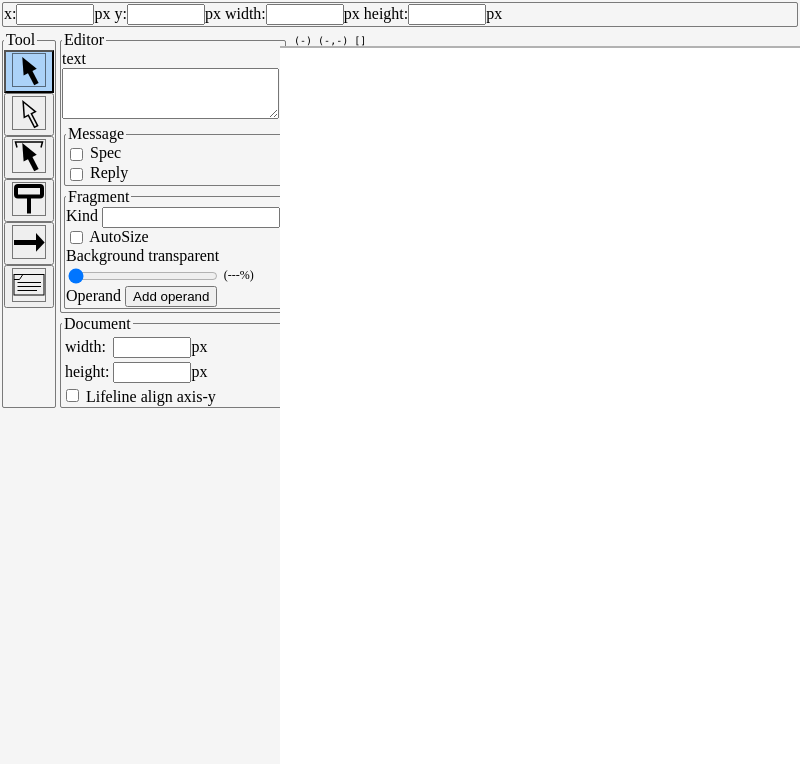
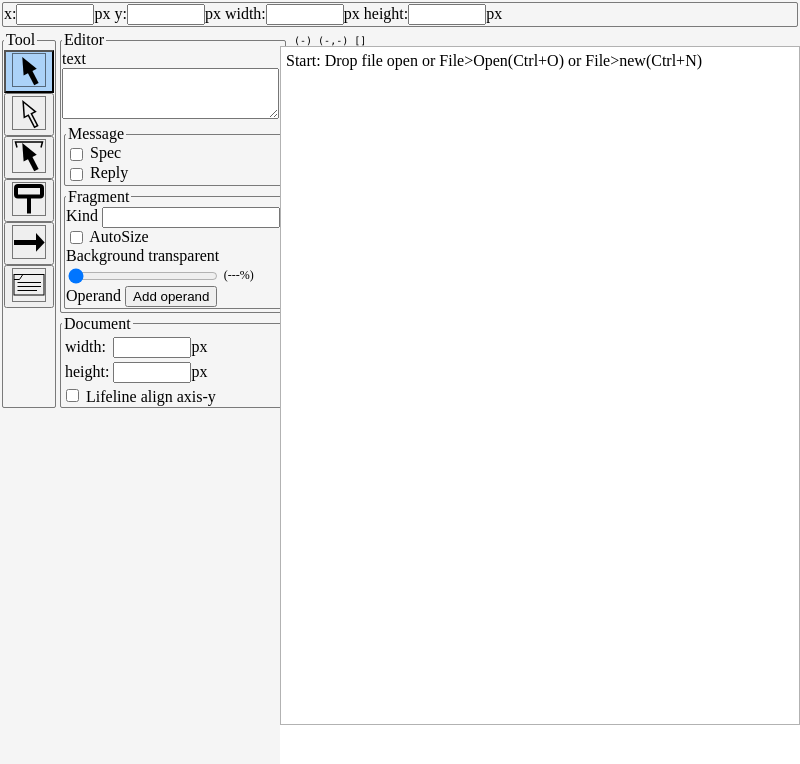
Before and after one commit to MichinariNukazawa/daisy_sequence, an Electron app: page daisy_sequence/index.html in a window 800 px wide. Drawn offline with Linux system fonts and the light colour scheme; no server answers.

Commit message:
usage text on window when document not opened

```diff
--- a/daisy_sequence/css/style.css
+++ b/daisy_sequence/css/style.css
@@ -89,4 +89,9 @@ table th{
 
 #canvas{
 	border: solid 1px rgba(0, 0, 0, 0.3);
+	min-height: 90%;
 }
+
+#nodocument-message{
+	padding: 5px;
+}
--- a/daisy_sequence/index.html
+++ b/daisy_sequence/index.html
@@ -126,7 +126,9 @@
 					<span id="focus_info">[]</span>
 				</div>
 				<div id="canvas-container">
-					<div id="canvas"></div>
+					<div id="canvas">
+						<div id="nodocument-message">Start: Drop file open or File&gt;Open(Ctrl+O) or File&gt;new(Ctrl+N)</div>
+					</div>
 				</div>
 			</div>
 		</div>
--- a/daisy_sequence/js/index.js
+++ b/daisy_sequence/js/index.js
@@ -470,6 +470,8 @@ function callback_on_save_doc(doc)
 
 function callback_current_doc_change(doc_id)
 {
+	document.getElementById('nodocument-message').style.display = ((-1 !== doc_id)? "none":"block");
+
 	let canvas__diagram_width = document.getElementById('canvas__diagram-width');
 	let canvas__diagram_height = document.getElementById('canvas__diagram-height');
 	let editor__document_align_axis_y = document.getElementById('editor__document-lifeline-align-axis-y');
```
